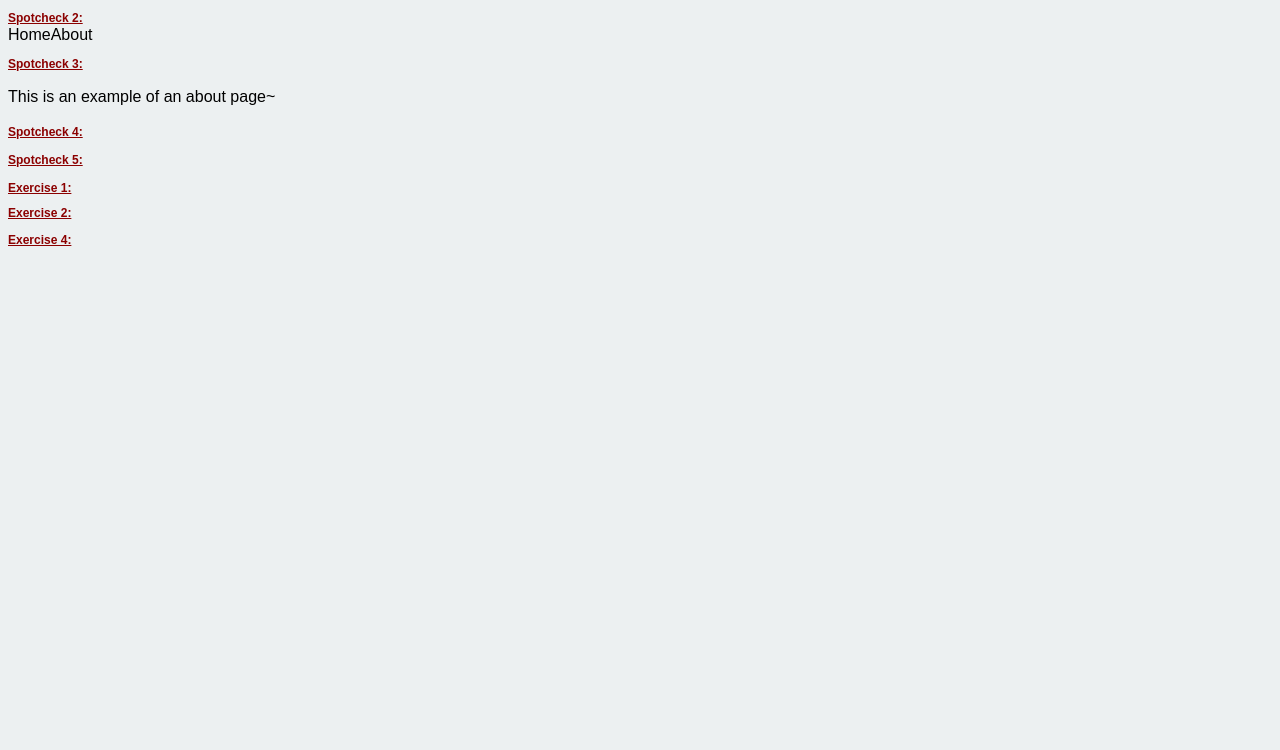
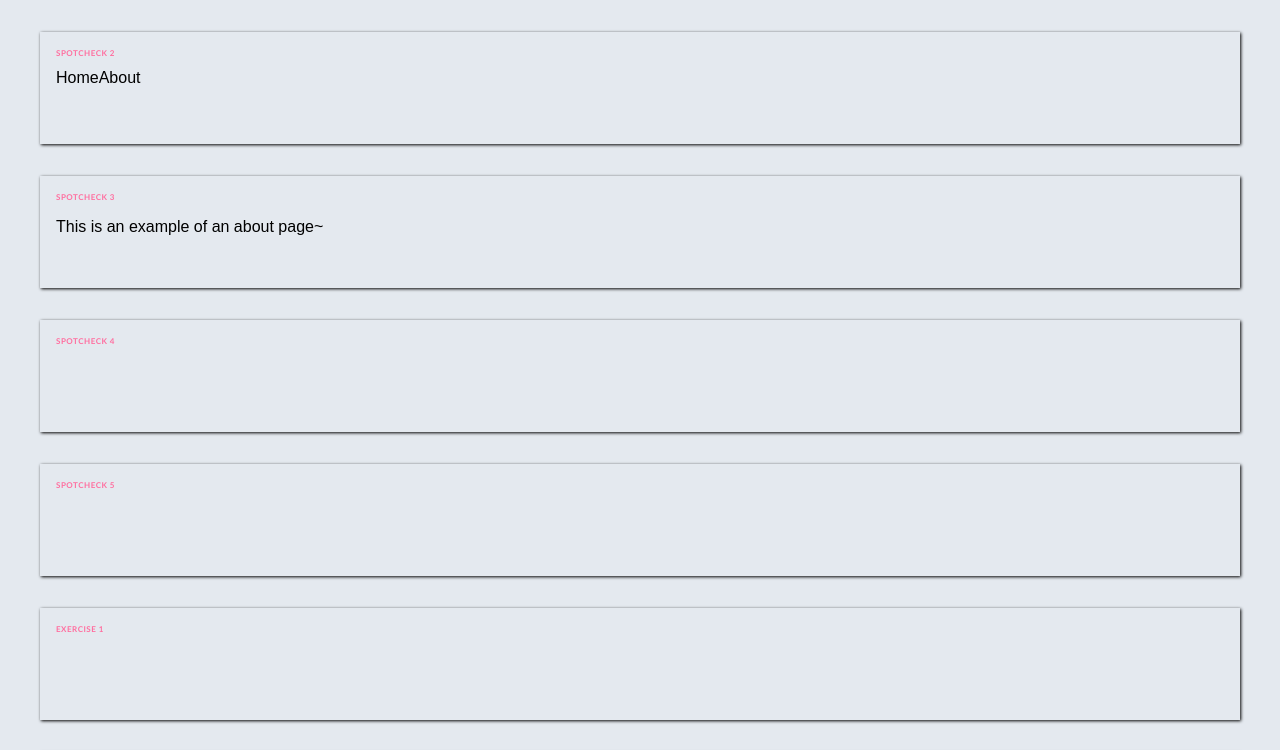
Before and after one commit to zakgarchad22/react-components-exercise, a React (Create React App) app: page / in a window 1280 px wide. Shown: the top 750 px of the page. Built offline with nearby package versions, Linux system fonts and the light colour scheme.

Commit message:
design fixes

```diff
--- a/public/index.html
+++ b/public/index.html
@@ -7,7 +7,7 @@
 
   <link href="https://fonts.googleapis.com/css?family=Josefin+Sans" rel="stylesheet">
   <link href="https://fonts.googleapis.com/css?family=Cinzel+Decorative:900" rel="stylesheet">
-  <title>Fantasy Directory</title>
+  <title>React Components</title>
 </head>
 
 <body>
--- a/src/App.css
+++ b/src/App.css
@@ -1,3 +1,24 @@
+body{
+  background-color: #E4E9EF;
+}
+
+.ex-space{
+  margin: 4vh;
+  padding: 2vh;
+  min-height: 10vh;
+  box-shadow: 1px 1px 3px black;
+}
+
+.ex-title{
+  margin-top: 0;
+  font-size: 0.5em;
+  letter-spacing: 0.5px;
+  color: #FF6E9F;
+  text-transform: uppercase;
+  font-family: 'Trebuchet MS', 'Lucida Sans Unicode', 'Lucida Grande', 'Lucida Sans', Arial, sans-serif;
+}
+
+
 #ex-2{
     display: grid;
     grid-template-columns: repeat(10, 1fr)
@@ -9,13 +30,6 @@ button{
       background-color: grey;
   }
 
-label{
-    text-decoration: underline;
-    font-size: 12px;
-    color: darkred;
-    font-weight: bold;
-}
-
 .exercise {
     margin-bottom: 10px;
 }
--- a/src/App.js
+++ b/src/App.js
@@ -50,34 +50,57 @@ export class App extends Component {
       <AboutUs />
     return (
       <div className="app">
+
+        <div className="ex-space">
+          <h4 className="ex-title">Spotcheck 2</h4>
           <div className="exercise" id="spotcheck-2">
-          <label>Spotcheck 2:</label>
             <Nav />
             {/* YOUR CODE HERE... */}
           </div>
+        </div>
+
+        <div className="ex-space">
+          <h4 className="ex-title">Spotcheck 3</h4>
           <div className="exercise" id="spotcheck-3">
-          <label>Spotcheck 3:</label>
             {componentToDisplay}
           </div>
+        </div>
+
+        <div className="ex-space">
+
+          <h4 className="ex-title">Spotcheck 4</h4>
           <div className="exercise" id="spotcheck-4">
-          <label>Spotcheck 4:</label>
             {/* YOUR CODE HERE... */}
           </div>
+        </div>
+
+        <div className="ex-space">
+
+          <h4 className="ex-title">Spotcheck 5</h4>
           <div className="exercise" id="spotcheck-5">
-          <label>Spotcheck 5:</label>
             {/* YOUR CODE HERE... */}
           </div>
+        </div>
+        <div className="ex-space">
+
+          <h4 className="ex-title">Exercise 1</h4>
           <div className="exercise" id="ex-1">
-          <label>Exercise 1:</label>
             {/* YOUR CODE HERE... */}
           </div>
+        </div>
+        <div className="ex-space">
+
+          <h4 className="ex-title">Exercise 2</h4>
           <div className="exercise" id="ex-2">
-          <label>Exercise 2:</label>
             {/* YOUR CODE HERE... */}
           </div>
+        </div>
+        <div className="ex-space">
+
+          <h4 className="ex-title">Exercise 4</h4>
           <div className="exercise" id="ex-4">
-          <label>Exercise 4:</label>
             {/* YOUR CODE HERE... */}
+          </div>
         </div>
       </div>
     )
```
Also changed, not shown: 1 other file (tests, documents, lock files or other folders). Lines whose indentation alone changed are shown as unchanged.
